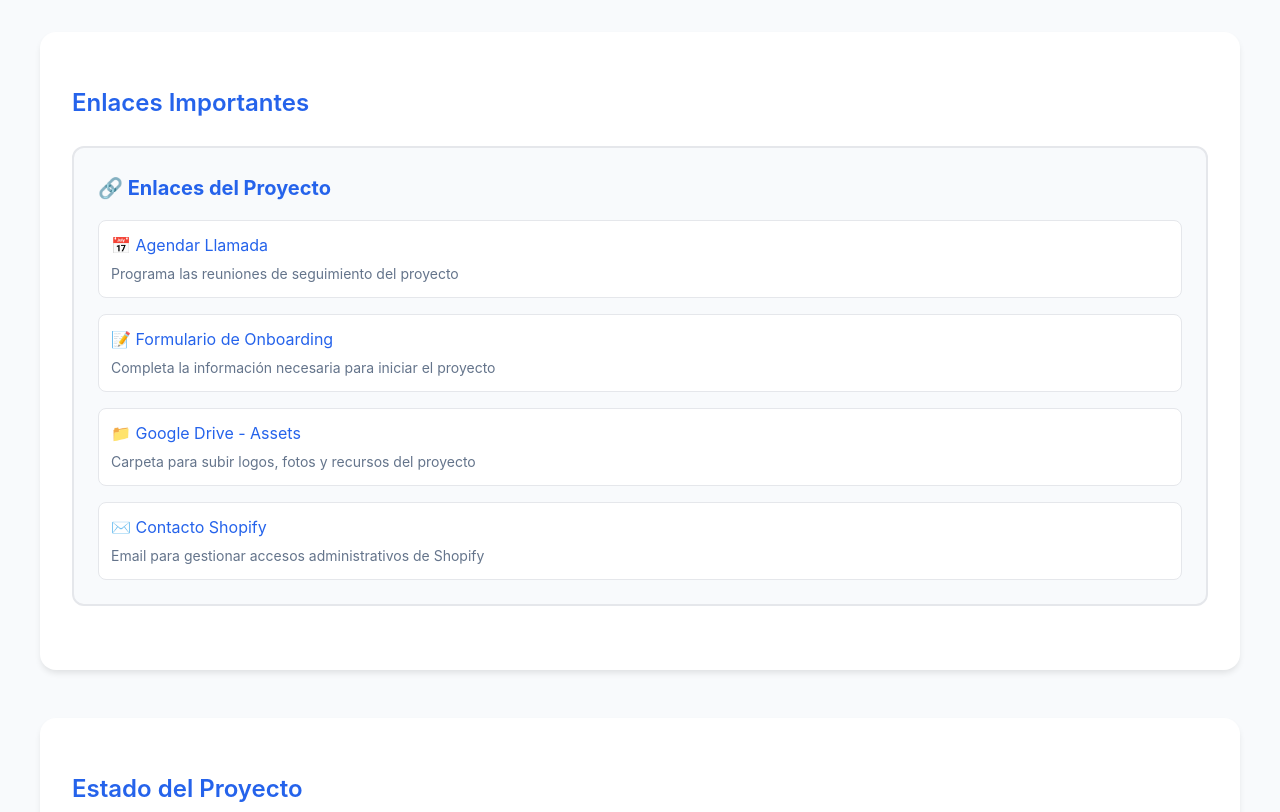
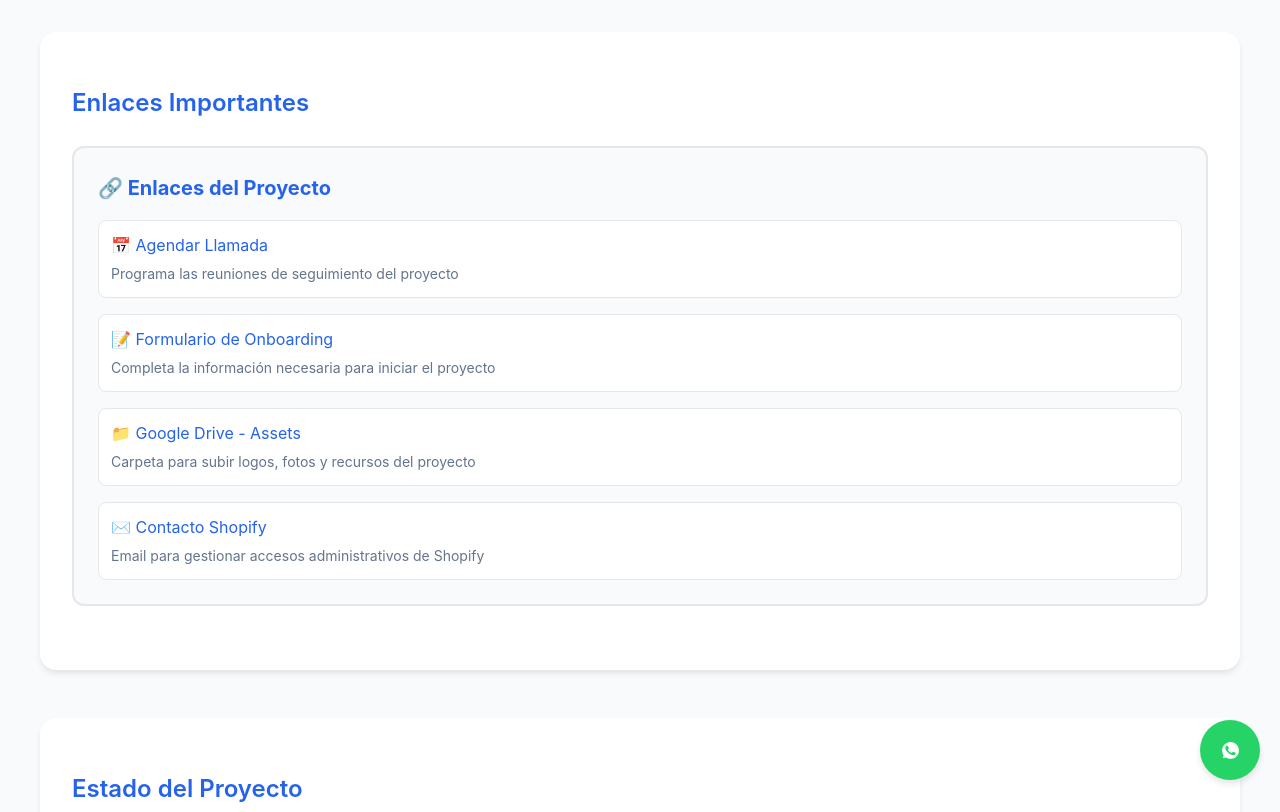
Before and after one commit to lchaquea/hyperlab, a plain HTML site: page progreso-farmacia-natural.html in a window 1280 px wide. Shown: the top 812 px of the page. Drawn offline with Linux system fonts and the light colour scheme.

Commit message:
feat: Add WhatsApp sticky button

```diff
--- a/progreso-farmacia-natural.html
+++ b/progreso-farmacia-natural.html
@@ -223,6 +223,36 @@
             overflow: hidden;
             box-shadow: 0 4px 6px -1px rgb(0 0 0 / 0.1);
         }
+
+        /* WhatsApp Button Styles */
+        .whatsapp-button {
+            position: fixed;
+            bottom: 20px;
+            right: 20px;
+            background-color: #25D366;
+            color: white;
+            border-radius: 50%;
+            width: 60px;
+            height: 60px;
+            display: flex;
+            align-items: center;
+            justify-content: center;
+            text-decoration: none;
+            box-shadow: 0 4px 6px rgba(0, 0, 0, 0.1);
+            transition: all 0.3s ease;
+            z-index: 1000;
+        }
+
+        .whatsapp-button:hover {
+            transform: scale(1.1);
+            box-shadow: 0 6px 8px rgba(0, 0, 0, 0.2);
+        }
+
+        .whatsapp-button svg {
+            width: 35px;
+            height: 35px;
+            fill: currentColor;
+        }
     </style>
 </head>
 <body>
@@ -389,5 +419,11 @@
             </div>
         </div>
     </div>
+    <!-- WhatsApp Button -->
+    <a href="https://wa.me/573208996977" target="_blank" class="whatsapp-button" aria-label="Contact via WhatsApp">
+        <svg viewBox="0 0 24 24">
+            <path d="M12.031 6.172c-3.181 0-5.767 2.586-5.768 5.766-.001 1.298.38 2.27 1.019 3.287l-.582 2.128 2.182-.573c.978.58 1.911.928 3.145.929 3.178 0 5.767-2.587 5.768-5.766.001-3.187-2.575-5.77-5.764-5.771zm3.392 8.244c-.144.405-.837.774-1.17.824-.299.045-.677.063-1.092-.069-.252-.08-.575-.187-.988-.365-1.739-.751-2.874-2.502-2.961-2.617-.087-.116-.708-.94-.708-1.793s.448-1.273.607-1.446c.159-.173.346-.217.462-.217l.332.006c.106.005.249-.04.39.298.144.347.491 1.2.534 1.287.043.087.072.188.014.304-.058.116-.087.188-.173.289l-.26.304c-.087.086-.177.18-.076.354.101.174.449.741.964 1.201.662.591 1.221.774 1.394.86s.274.072.376-.043c.101-.116.433-.506.549-.68.116-.173.231-.145.39-.087s1.011.477 1.184.564.289.13.332.202c.045.072.045.419-.1.824z"/>
+        </svg>
+    </a>
 </body>
 </html>
```
